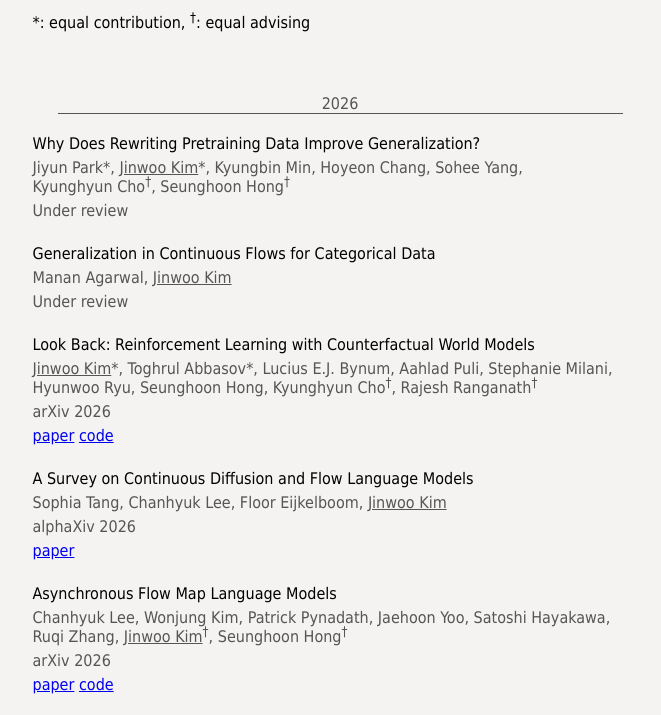
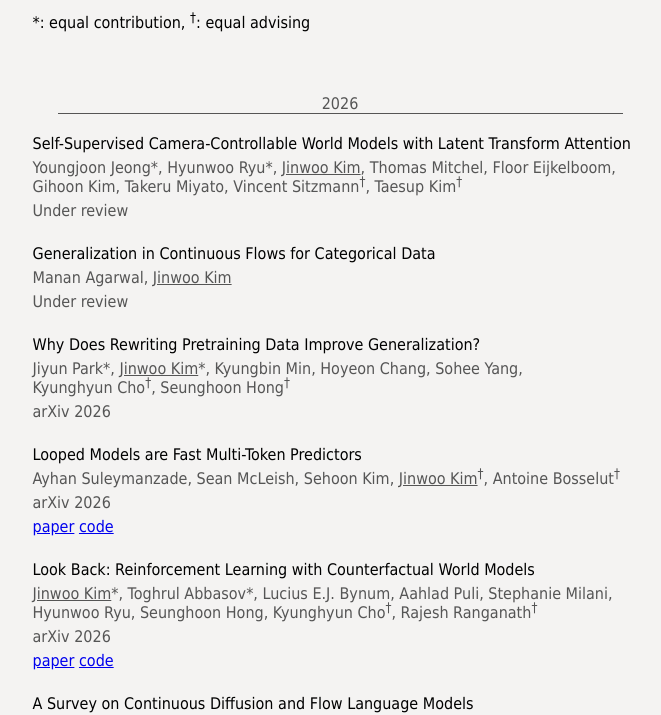
Before and after one commit to jw9730/jw9730.github.io, a plain HTML site: page publications.html in a window 1280 px wide. Shown: the part 103-818 px from the top of the page, without its empty margins (300-961 px from the left). Drawn offline with Linux system fonts and the light colour scheme.

Commit message:
Update publications.html

```diff
--- a/publications.html
+++ b/publications.html
@@ -82,12 +82,9 @@
   <h2>2026</h2>
 
   <div class="pub">
-    <div class="title">Why Does Rewriting Pretraining Data Improve Generalization?</div>
-    <div>
-      Jiyun&nbsp;Park*, <u>Jinwoo&nbsp;Kim</u>*, Kyungbin&nbsp;Min, Hoyeon&nbsp;Chang, Sohee&nbsp;Yang,
-      Kyunghyun&nbsp;Cho<sup>&dagger;</sup>,
-      Seunghoon&nbsp;Hong<sup>&dagger;</sup>
-    </div>
+    <div class="title">Self-Supervised Camera-Controllable World Models with Latent Transform Attention</div>
+    <div>Youngjoon&nbsp;Jeong*, Hyunwoo&nbsp;Ryu*, <u>Jinwoo&nbsp;Kim</u>, Thomas&nbsp;Mitchel, Floor&nbsp;Eijkelboom,
+      Gihoon&nbsp;Kim, Takeru&nbsp;Miyato, Vincent&nbsp;Sitzmann<sup>&dagger;</sup>, Taesup&nbsp;Kim<sup>&dagger;</sup></div>
     <div>Under review</div>
   </div>
 
@@ -95,6 +92,21 @@
     <div class="title">Generalization in Continuous Flows for Categorical Data</div>
     <div>Manan&nbsp;Agarwal, <u>Jinwoo&nbsp;Kim</u></div>
     <div>Under review</div>
+  </div>
+
+  <div class="pub">
+    <div class="title">Why Does Rewriting Pretraining Data Improve Generalization?</div>
+    <div>Jiyun&nbsp;Park*, <u>Jinwoo&nbsp;Kim</u>*, Kyungbin&nbsp;Min, Hoyeon&nbsp;Chang, Sohee&nbsp;Yang,
+      Kyunghyun&nbsp;Cho<sup>&dagger;</sup>, Seunghoon&nbsp;Hong<sup>&dagger;</sup></div>
+    <div>arXiv 2026</div>
+  </div>
+
+  <div class="pub">
+    <div class="title">Looped Models are Fast Multi-Token Predictors</div>
+    <div>Ayhan&nbsp;Suleymanzade, Sean&nbsp;McLeish, Sehoon&nbsp;Kim, <u>Jinwoo&nbsp;Kim</u><sup>&dagger;</sup>,
+      Antoine&nbsp;Bosselut<sup>&dagger;</sup></div>
+    <div>arXiv 2026</div>
+    <div><a href="https://arxiv.org/abs/2611.33896">paper</a> <a href="https://github.com/MisakiTaro0414/floodgates.git">code</a></div>
   </div>
 
   <div class="pub">
```
Also changed, not shown: 1 other file.
